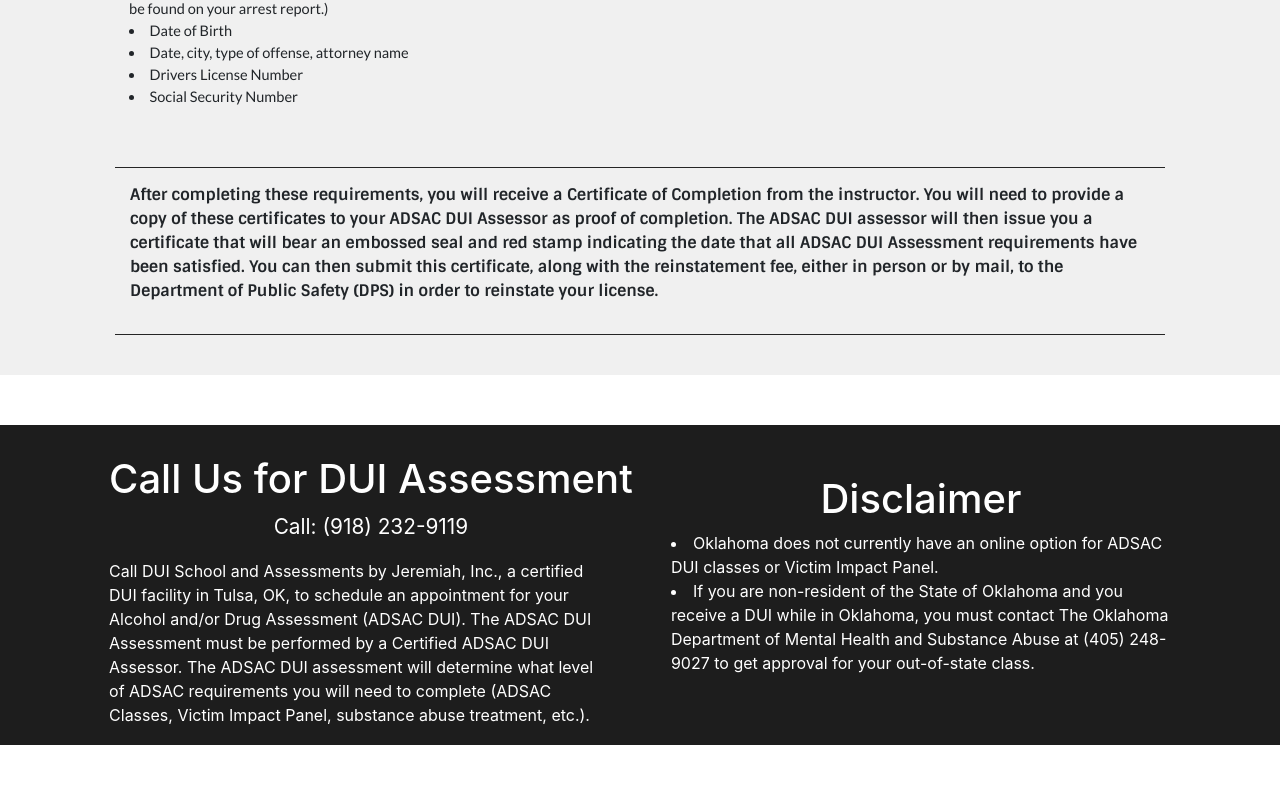
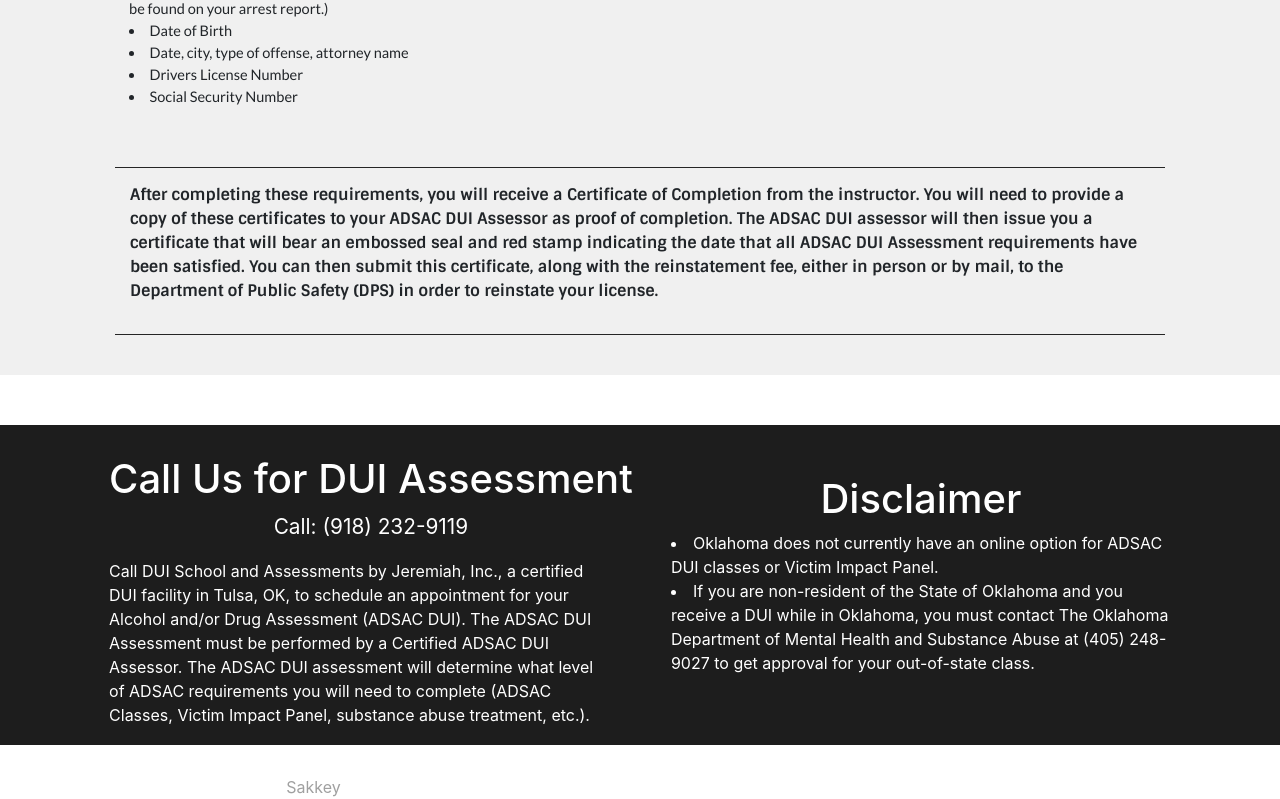
Before and after one commit to markstez05/Jeremiah-Site, a React (Create React App) app: page / in a window 1280 px wide. Shown: the part 1988-2787 px from the top of the page. Built offline with nearby package versions, Linux system fonts and the light colour scheme; the HTML template or start-up script is replaced by a standard one.

Commit message:
minor style edits

```diff
--- a/src/App.css
+++ b/src/App.css
@@ -30,6 +30,17 @@
   text-align: left;
   margin-left: 20px;
 }
+.visited{
+  color: #a0a0a0;
+}
+.visited:hover{
+  text-decoration: none;
+  color: #61dafb;
+
+}
+.footer a:visited{
+  text-decoration: none;
+}
 
 @keyframes App-logo-spin {
   from {
--- a/src/App.js
+++ b/src/App.js
@@ -11,9 +11,15 @@ class App extends Component {
       <div className="App">
      <NavBar />
       <Main />
-      <Info id="about" />
+      <Info />
       <Contact />
-      <footer className="footer">© 2018 Jeremiah Hall, Inc | Site By Sakkey</footer>
+      <footer className="footer">© 2018 Jeremiah Hall, Inc | Site By
+      <a className="visited"
+            target="_blank"
+            rel="noopener noreferrer"
+            href="https://markstesney.netlify.com/"><span> </span>Sakkey
+            </a>
+            </footer>
       </div>
     );
   }
--- a/src/css/contact.css
+++ b/src/css/contact.css
@@ -59,6 +59,9 @@
     }
 }
 @media (max-width: 650px){
+    .contact-container{
+        height: 100%;
+    }
     .contact2{
         margin-top:30px;
         display: flex;
--- a/src/css/info.css
+++ b/src/css/info.css
@@ -199,13 +199,13 @@
         width: 90%;
         font-size: .8rem;
         margin:auto;
-        margin-bottom: 20px;
+        margin-bottom:40px;
         color: rgb(43, 43, 43);
         letter-spacing: .017cm;
         text-align: left;
     }
     .mission-title{
-        margin-top:10px;
+        margin-top:30px;
         margin-bottom: 0px;
     }
     .dui-info{
@@ -236,10 +236,14 @@
         background-color: gray;
         width: 100%;
         padding: 20px;
+        padding-bottom: 10px;
         margin-bottom: 0px;
         border-top: 0px;
         border-bottom: 0px;
         color: white;
+    }
+    .mission-text2 p{
+        margin-top: 5px;
     }
     .list{
         width: 90%;
```
